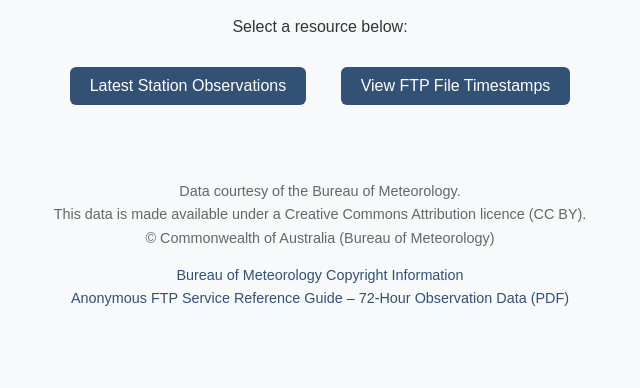
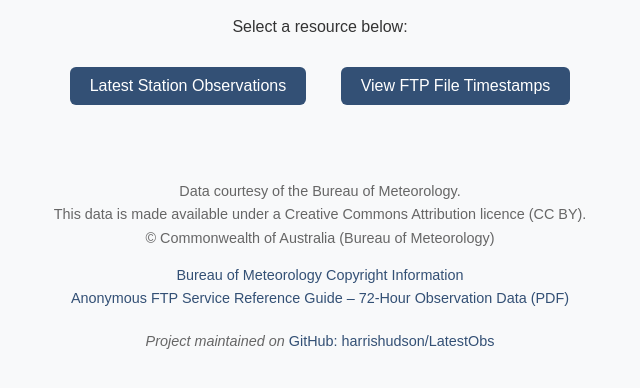
Before and after one commit to harrishudson/LatestObs, a plain HTML site: page index.htm in a window 1280 px wide. Shown: the part 80-468 px from the top of the page, without its empty margins (320-960 px from the left). Drawn offline with Linux system fonts and the light colour scheme.

Commit message:
Add project attribution

```diff
--- a/index.htm
+++ b/index.htm
@@ -64,6 +64,12 @@
         Anonymous FTP Service Reference Guide – 72-Hour Observation Data (PDF)
       </a>
     </p>
+    <p style="margin-top: 20px;">
+      <em>Project maintained on</em>
+      <a href="https://github.com/harrishudson/LatestObs">
+        GitHub: harrishudson/LatestObs
+      </a>
+    </p>
   </footer>
 </body>
 </html>
```
